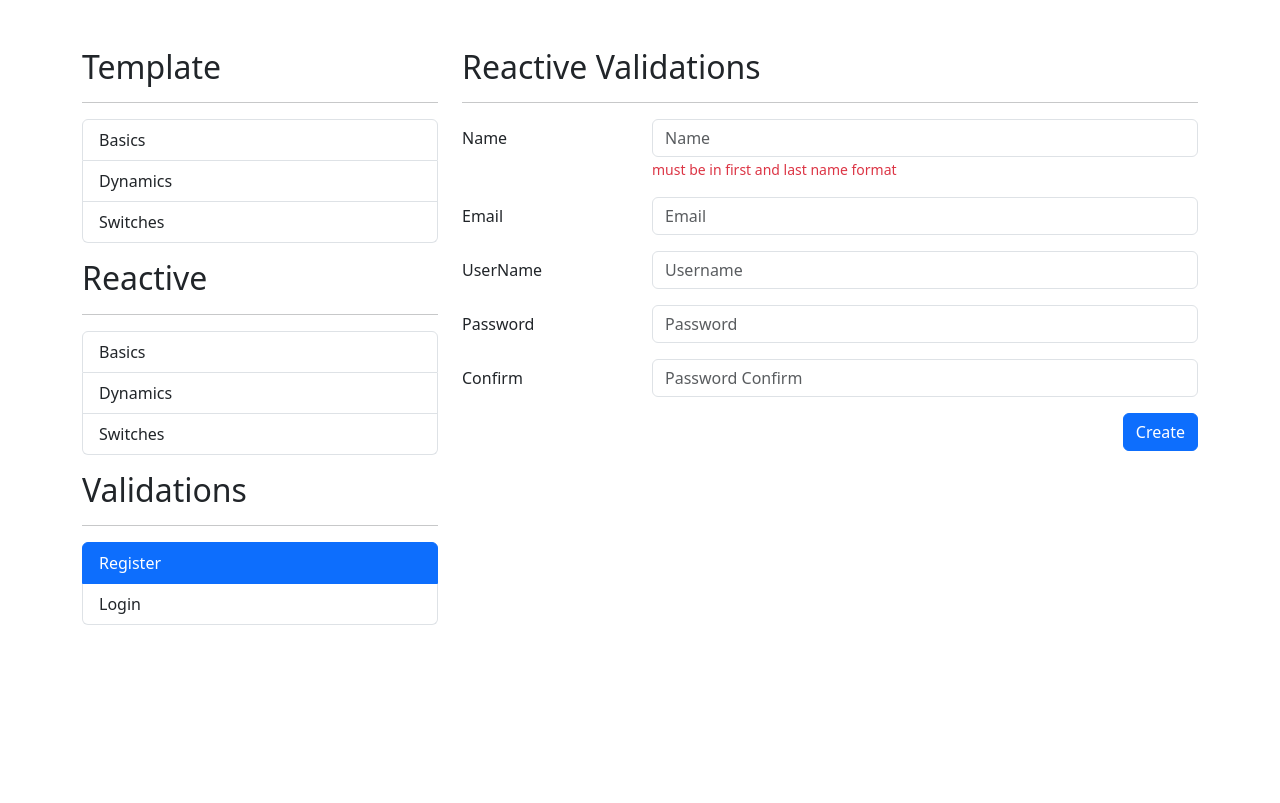
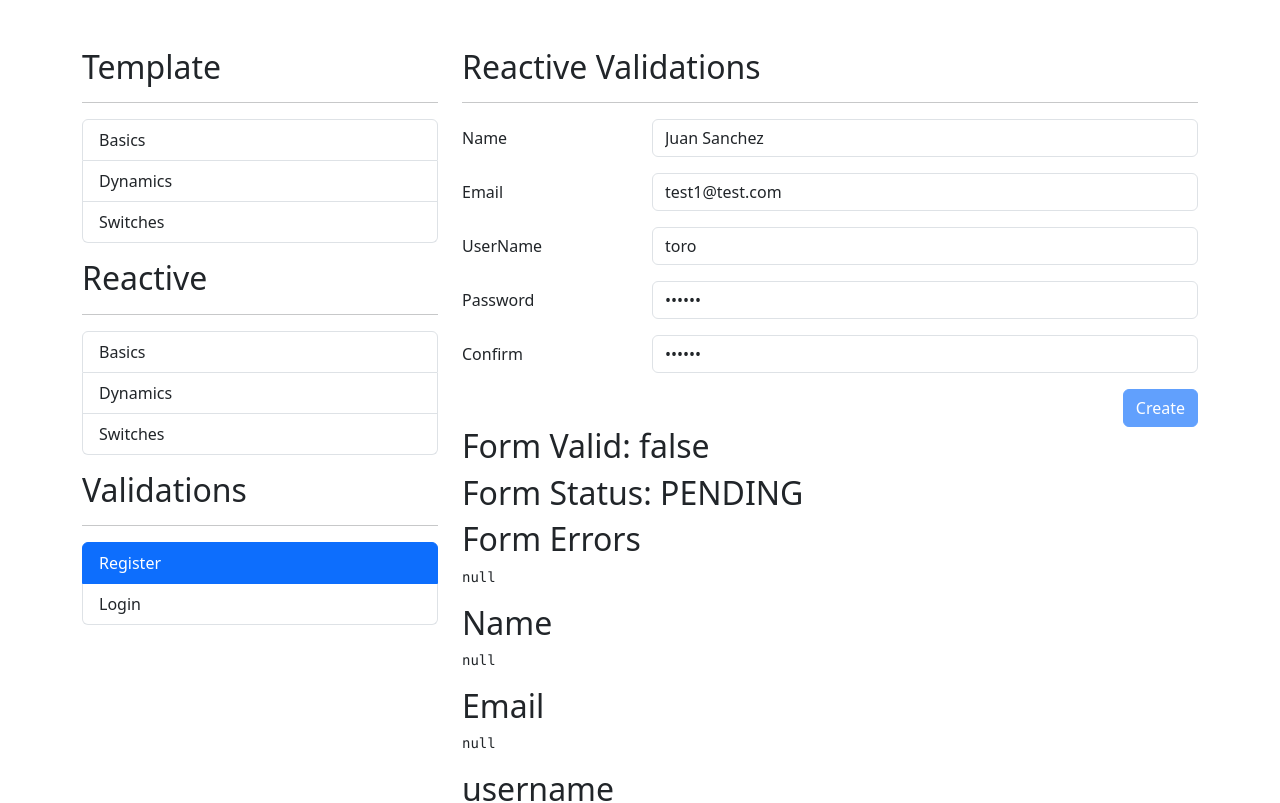
Before and after one commit to JuanPabloSR/FormsApp, an Angular app: page /auth/register in a window 1280 px wide. Shown: the top 803 px of the page. Built offline with nearby package versions, Linux system fonts and the light colour scheme; no server answers.

Commit message:
finish register with rxjs

```diff
--- a/src/app/app.module.ts
+++ b/src/app/app.module.ts
@@ -1,13 +1,13 @@
 import { NgModule } from '@angular/core';
 import { BrowserModule } from '@angular/platform-browser';
-
+import { HttpClientModule } from '@angular/common/http'
 import { AppRoutingModule } from './app-routing.module';
 import { AppComponent } from './app.component';
 import { SharedModule } from './shared/shared.module';
 
 @NgModule({
   declarations: [AppComponent],
-  imports: [BrowserModule, AppRoutingModule, SharedModule],
+  imports: [BrowserModule, AppRoutingModule, SharedModule, HttpClientModule],
   providers: [],
   bootstrap: [AppComponent],
 })
--- a/src/app/auth/auth.module.ts
+++ b/src/app/auth/auth.module.ts
@@ -1,5 +1,6 @@
 import { NgModule } from '@angular/core';
 import { CommonModule } from '@angular/common';
+import { ReactiveFormsModule } from '@angular/forms';
 
 import { AuthRoutingModule } from './auth-routing.module';
 import { RegisterComponent } from './pages/register/register.component';
@@ -13,7 +14,7 @@ import { LoginComponent } from './pages/login/login.component';
   ],
   imports: [
     CommonModule,
-    AuthRoutingModule
+    AuthRoutingModule, ReactiveFormsModule
   ]
 })
 export class AuthModule { }
--- a/src/app/auth/pages/register/register.component.html
+++ b/src/app/auth/pages/register/register.component.html
@@ -3,14 +3,19 @@
 
 <div class="row">
   <div class="col">
-    <form autocomplete="off">
+    <form autocomplete="off" (ngSubmit)="submitForm()" [formGroup]="myForm">
       <!-- name -->
       <div class="row mb-3">
         <label class="col-sm-3 col-form-label">Name</label>
         <div class="col-sm-9">
-          <input type="text" class="form-control" placeholder="Name" />
-          <span class="form-text text-danger"
-            >must be in first and last name format</span
+          <input
+            type="text"
+            class="form-control"
+            placeholder="Name"
+            formControlName="name"
+          />
+          <span class="form-text text-danger" *ngIf="fieldNotValid('name')"
+            >Must be in first and last name format</span
           >
         </div>
       </div>
@@ -18,36 +23,104 @@
       <div class="row mb-3">
         <label class="col-sm-3 col-form-label">Email</label>
         <div class="col-sm-9">
-          <input type="email" class="form-control" placeholder="Email" />
+          <input
+            type="email"
+            class="form-control"
+            placeholder="Email"
+            formControlName="email"
+          />
+          <span class="form-text text-danger" *ngIf="fieldNotValid('email')">{{
+            emailErrorMsg
+          }}</span>
+          <!-- <span class="form-text text-danger" *ngIf="emailRequired()"
+            >Email is required</span
+          >
+          <span class="form-text text-danger" *ngIf="emailFormat()"
+            >It is not an email type</span
+          >
+          <span class="form-text text-danger" *ngIf="emailUsed()"
+            >This email already exists</span
+          > -->
         </div>
       </div>
       <!-- UserName -->
       <div class="row mb-3">
         <label class="col-sm-3 col-form-label">UserName</label>
         <div class="col-sm-9">
-          <input type="text" class="form-control" placeholder="Username" />
+          <input
+            type="text"
+            class="form-control"
+            placeholder="Username"
+            formControlName="username"
+          />
+          <span class="form-text text-danger" *ngIf="fieldNotValid('username')"
+            >The username cannot be Torito</span
+          >
         </div>
       </div>
       <!-- Password -->
       <div class="row mb-3">
         <label class="col-sm-3 col-form-label">Password</label>
         <div class="col-sm-9">
-          <input type="password" class="form-control" placeholder="Password" />
+          <input
+            type="password"
+            class="form-control"
+            placeholder="Password"
+            formControlName="password"
+          />
+          <span class="form-text text-danger" *ngIf="fieldNotValid('password')"
+            >The password must be longer than 6 characters</span
+          >
         </div>
       </div>
       <!-- Password 2-->
       <div class="row mb-3">
         <label class="col-sm-3 col-form-label">Confirm</label>
         <div class="col-sm-9">
-          <input type="password" class="form-control" placeholder="Password Confirm" />
+          <input
+            type="password"
+            class="form-control"
+            placeholder="Password Confirm"
+            formControlName="password2"
+          />
+          <span class="form-text text-danger" *ngIf="fieldNotValid('password2')"
+            >The password must be the same</span
+          >
         </div>
       </div>
 
       <div class="row">
         <div class="col">
-          <button class="btn btn-primary float-end">Create</button>
+          <button
+            class="btn btn-primary float-end"
+            type="submit"
+            [disabled]="myForm.pending"
+          >
+            Create
+          </button>
         </div>
       </div>
     </form>
   </div>
 </div>
+
+<h2>Form Valid: {{ myForm.valid }}</h2>
+<h2>Form Status: {{ myForm.status }}</h2>
+
+<h2>Form Errors</h2>
+<pre>{{ myForm.errors | json }}</pre>
+
+<h2>Name</h2>
+<pre>{{ myForm.controls["name"].errors | json }}</pre>
+
+<h2>Email</h2>
+<pre>{{ myForm.controls["email"].errors | json }}</pre>
+
+<h2>username</h2>
+<pre>{{ myForm.controls["username"].errors | json }}</pre>
+
+<h2>password</h2>
+<pre>{{ myForm.controls["password"].errors | json }}</pre>
+
+<h2>confirm</h2>
+<pre>{{ myForm.controls["password2"].errors | json }}</pre>
--- a/src/app/auth/pages/register/register.component.ts
+++ b/src/app/auth/pages/register/register.component.ts
@@ -1,16 +1,85 @@
 import { Component, OnInit } from '@angular/core';
+import { FormGroup, FormBuilder, Validators } from '@angular/forms';
+import { ValidatorService } from '../../../shared/validation/validator.service';
+import { EmailValidatorService } from '../../../shared/validation/email-validator.service';
 
 @Component({
   selector: 'app-register',
   templateUrl: './register.component.html',
-  styles: [
-  ]
+  styles: [],
 })
 export class RegisterComponent implements OnInit {
+  myForm: FormGroup = this.fb.group(
+    {
+      name: [
+        '',
+        [
+          Validators.required,
+          Validators.pattern(this.validator.nameSurnamePattern),
+        ],
+      ],
+      email: [
+        '',
+        [Validators.required, Validators.pattern(this.validator.emailPattern)],
+        [this.emailValidator],
+      ],
+      username: ['', [Validators.required, this.validator.cannotBeTorito]],
+      password: ['', [Validators.required, Validators.minLength(6)]],
+      password2: ['', [Validators.required]],
+    },
+    {
+      validators: [this.validator.equalFields('password', 'password2')],
+    }
+  );
 
-  constructor() { }
+  get emailErrorMsg(): string {
+    const errors = this.myForm.get('email')?.errors;
+    if (errors?.['required']) {
+      return 'Email is required';
+    } else if (errors?.['pattern']) {
+      return 'It is not an email type';
+    } else if (errors?.['emailUsed']) {
+      return 'This email already exists';
+    }
+
+    return '';
+  }
+
+  constructor(
+    private fb: FormBuilder,
+    private validator: ValidatorService,
+    private emailValidator: EmailValidatorService
+  ) {}
 
   ngOnInit(): void {
+    this.myForm.reset({
+      name: 'Juan Sanchez',
+      email: 'test1@test.com',
+      username: 'toro',
+      password: '123456',
+      password2: '123456',
+    });
   }
 
+  fieldNotValid(field: string) {
+    return this.myForm.get(field)?.invalid && this.myForm.get(field)?.touched;
+  }
+
+  // emailRequired() {
+  //   return this.myForm.get('email')?.errors?.['required'] && this.myForm.get('email')?.touched;
+  // }
+
+  // emailFormat() {
+  //   return this.myForm.get('email')?.errors?.['pattern'] && this.myForm.get('email')?.touched;
+  // }
+
+  // emailUsed() {
+  //   return this.myForm.get('email')?.errors?.['emailUsed'] && this.myForm.get('email')?.touched;
+  // }
+
+  submitForm() {
+    console.log(this.myForm.value);
+
+    this.myForm.markAllAsTouched();
+  }
 }
--- /dev/null
+++ b/src/app/shared/validation/email-validator.service.ts
@@ -0,0 +1,27 @@
+import { HttpClient } from '@angular/common/http';
+import { Injectable } from '@angular/core';
+import {
+  AbstractControl,
+  AsyncValidator,
+  ValidationErrors,
+} from '@angular/forms';
+import { Observable } from 'rxjs';
+import { map } from 'rxjs/operators';
+
+@Injectable({
+  providedIn: 'root',
+})
+export class EmailValidatorService implements AsyncValidator {
+  constructor(private http: HttpClient) {}
+
+  validate(control: AbstractControl): Observable<ValidationErrors | null> {
+    const email = control.value;
+    return this.http
+      .get<any[]>(`http://localhost:3000/usuarios?q=${email}`)
+      .pipe(
+        map((resp) => {
+          return resp.length === 0 ? null : { emailUsed: true };
+        })
+      );
+  }
+}
--- /dev/null
+++ b/src/app/shared/validation/validator.service.ts
@@ -0,0 +1,41 @@
+import { Injectable } from '@angular/core';
+import { AbstractControl, FormControl, ValidationErrors } from '@angular/forms';
+
+@Injectable({
+  providedIn: 'root',
+})
+export class ValidatorService {
+  public nameSurnamePattern: string = '([a-zA-Z]+) ([a-zA-Z]+)';
+  public emailPattern: string = '^[a-z0-9._%+-]+@[a-z0-9.-]+\\.[a-z]{2,4}$';
+
+  constructor() {}
+
+  cannotBeTorito(control: FormControl): ValidationErrors | null {
+    const value: string = control.value?.trim().toLowerCase();
+    if (value === 'torito') {
+      return {
+        noTorito: true,
+      };
+    }
+    return null;
+  }
+
+  equalFields(label1: string, label2: string) {
+
+    return (formGroup: AbstractControl): ValidationErrors | null => {
+
+      const pass1 = formGroup.get(label1)?.value;
+      const pass2 = formGroup.get(label2)?.value;
+
+      if (pass1 !== pass2) {
+        formGroup.get(label2)?.setErrors({ notEquals: true });
+        return {
+          notEquals: true,
+        };
+      }
+      formGroup.get(label2)?.setErrors(null);
+
+      return null;
+    };
+  }
+}
```
Also changed, not shown: src/app/shared/validation/validations.ts (added, +27 -0 lines).
